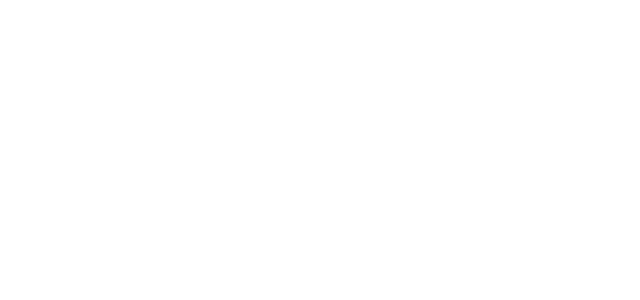
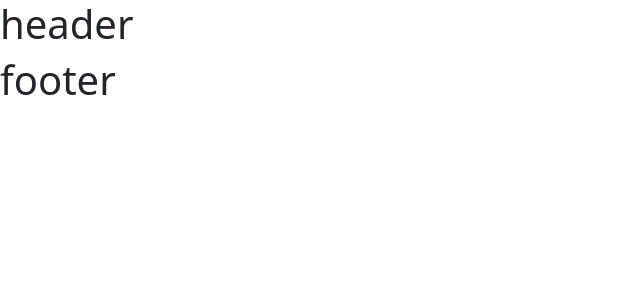
Before and after one commit to christian-matarazzo/gamify, a React app in the folder frontend/: page / in a window 1280 px wide. Shown: the top 300 px of the page, without its empty margins (0-640 px from the left). Built offline with nearby package versions, Linux system fonts and the light colour scheme; the HTML template or start-up script is replaced by a standard one.

Commit message:
add new components + imports, new styles

```diff
--- a/frontend/src/App.jsx
+++ b/frontend/src/App.jsx
@@ -1,8 +1,13 @@
+import AppHeader from './components/AppHeader';
+import AppFooter from './components/AppFooter';
+
 function App() {
 
   return (
-  <>
-  </>
+    <>
+    <AppHeader />
+    <AppFooter />
+    </>
   )
 }
 
--- a/frontend/src/components/AppFooter.jsx
+++ b/frontend/src/components/AppFooter.jsx
@@ -0,0 +1,8 @@
+import '../styles/AppFooter.css'
+
+export default function AppFooter() {
+
+    return (
+        <h1>footer</h1>
+    );
+}
--- a/frontend/src/components/AppHeader.jsx
+++ b/frontend/src/components/AppHeader.jsx
@@ -0,0 +1,8 @@
+import '../styles/AppHeader.css'
+
+export default function AppHeader() {
+
+    return (
+        <h1>header</h1>
+    );
+}
```
Also changed, not shown: frontend/src/styles/AppFooter.css (added), frontend/src/styles/AppHeader.css (added), 1 other file (tests, documents, lock files or other folders).
